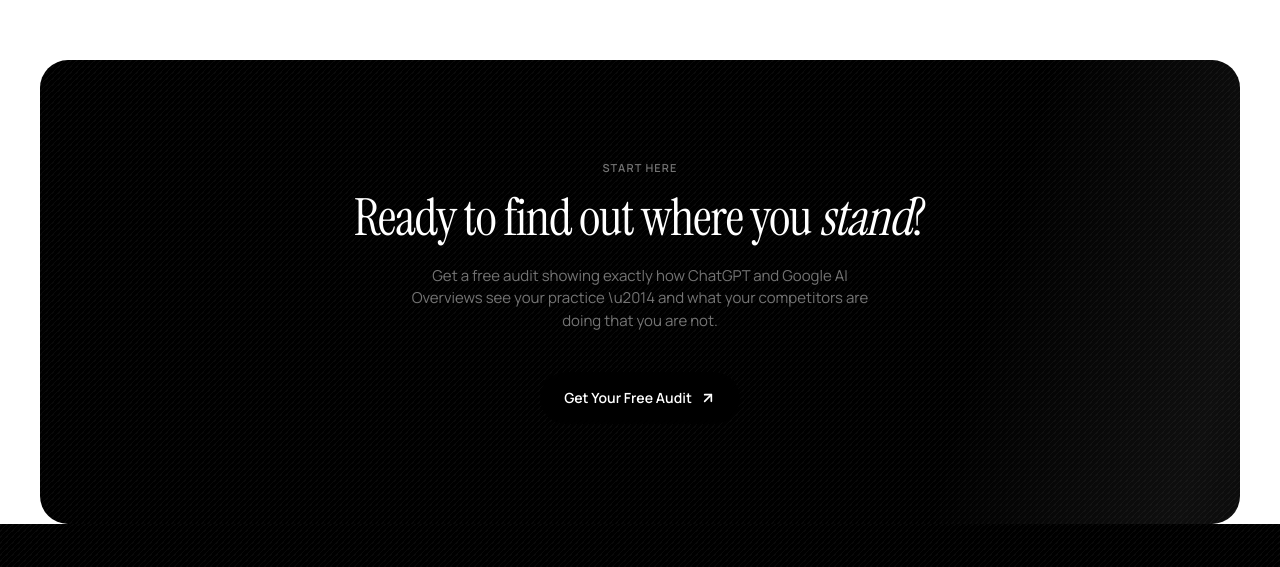
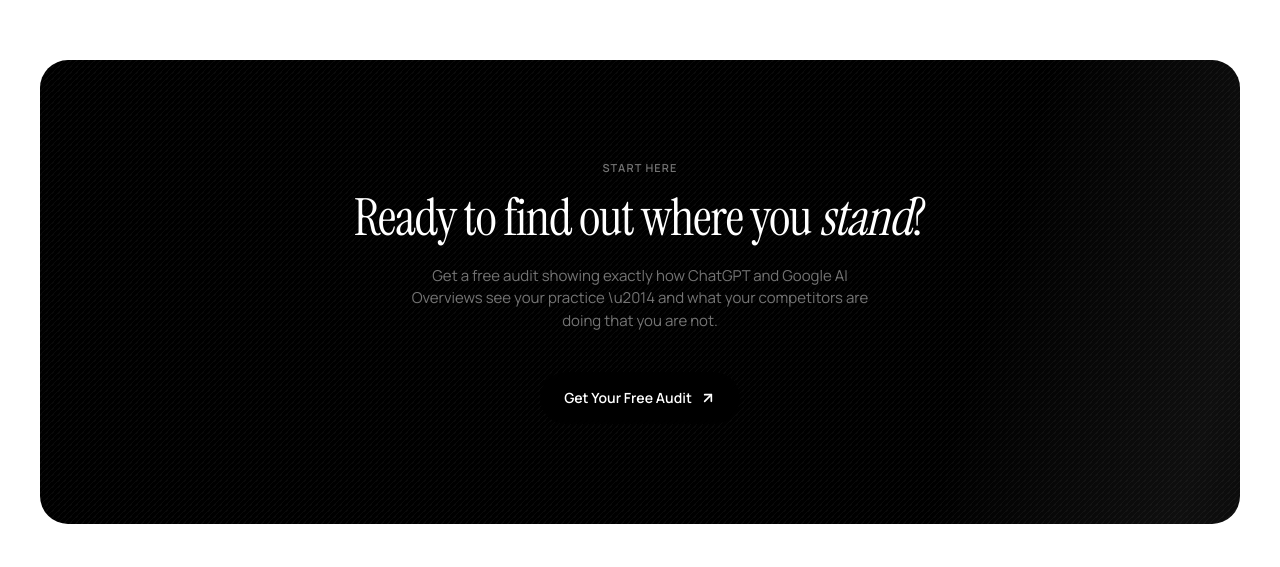
Before and after one commit to pagerstudio/pagerstudio, a Next.js app: page /about in a window 1280 px wide. Shown: the part 5633-6200 px from the top of the page. Built offline with nearby package versions, Linux system fonts and the light colour scheme.

Commit message:
fix: About CTA spacing — remove !pb-0 so section padding creates gap before footer

```diff
--- a/app/about/AboutPageClient.tsx
+++ b/app/about/AboutPageClient.tsx
@@ -333,7 +333,7 @@ export default function AboutPageClient() {
       </section>
 
       {/* ─── CTA ──────────────────────────────────────────────── */}
-      <section className="section section-white !pb-0 px-4">
+      <section className="section section-white px-4">
         <div className="bg-ps-black texture-lines texture-shimmer rounded-[20px] sm:rounded-[28px] max-w-[1200px] mx-auto px-5 sm:px-6 md:px-[60px] py-[50px] sm:py-[60px] md:py-[100px] text-center">
           <FadeIn blur={4} y={16}>
             <p className="text-caption-sm text-white/45 mb-4 text-center">Start here</p>
```
